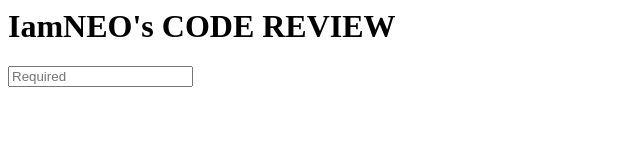
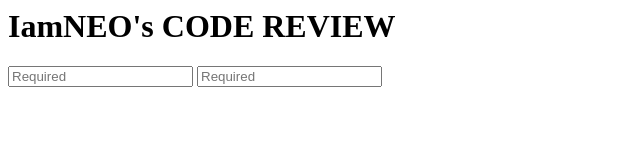
Before and after one commit to iamneo-production/fdfbfbdecf305541718bbaaaabbcbbfefone, a website: page public/index.html in a window 1280 px wide. Shown: the whole page, without its empty margins (0-640 px from the left). Drawn offline with Linux system fonts and the light colour scheme.

Commit message:
Backup Commit

```diff
--- a/public/index.html
+++ b/public/index.html
@@ -3,8 +3,10 @@
         <h1>IamNEO's CODE REVIEW</h1>
     </head>
     <body>
+        <form>
+        <label></label>
         <input type="text" id="name" name="user_name" placeholder="Required" required>
-
+        <input type="email" id="email" name="user_mail" placeholder="Required" required>
         </form>
     </body>
 </html>
```
